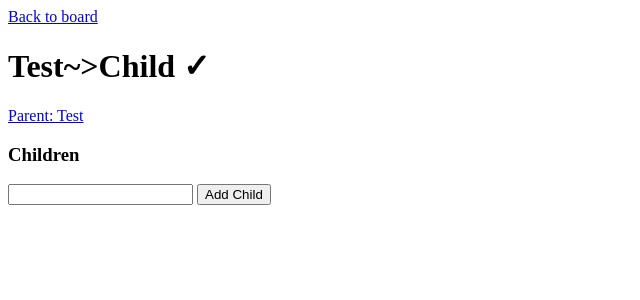
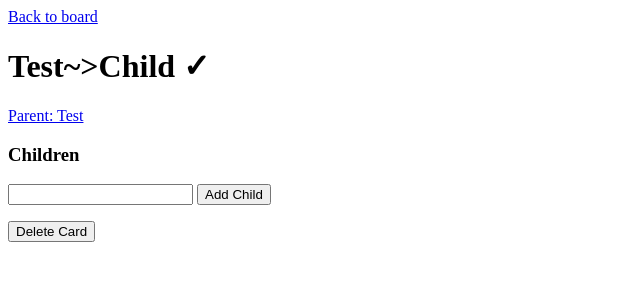
Before and after one commit to FleaRex/Donzo, a Django app: page /jeerer/board/2/card/15/ in a window 1280 px wide. Shown: the top 300 px of the page, without its empty margins (0-640 px from the left). Run offline with Django 3.2, Linux system fonts and the light colour scheme; data comes from the database, SQL or seed files in the repository.

Commit message:
Add deletion to front end.

```diff
--- a/jeerer_app/templates/jeerer_app/card.html
+++ b/jeerer_app/templates/jeerer_app/card.html
@@ -25,4 +25,10 @@ X <a href="{% url 'jeerer_app:mark_done' card.board.id card.id %}">Mark Card as
     <input type="submit" value="Add Child">
 </form>
 
+<form action="{% url 'jeerer_app:card_delete' card.board.id card.id %}" method="post">
+{% csrf_token %}
+    <input type="submit" value="Delete Card">
+</form>
+
+
 <br>
```
